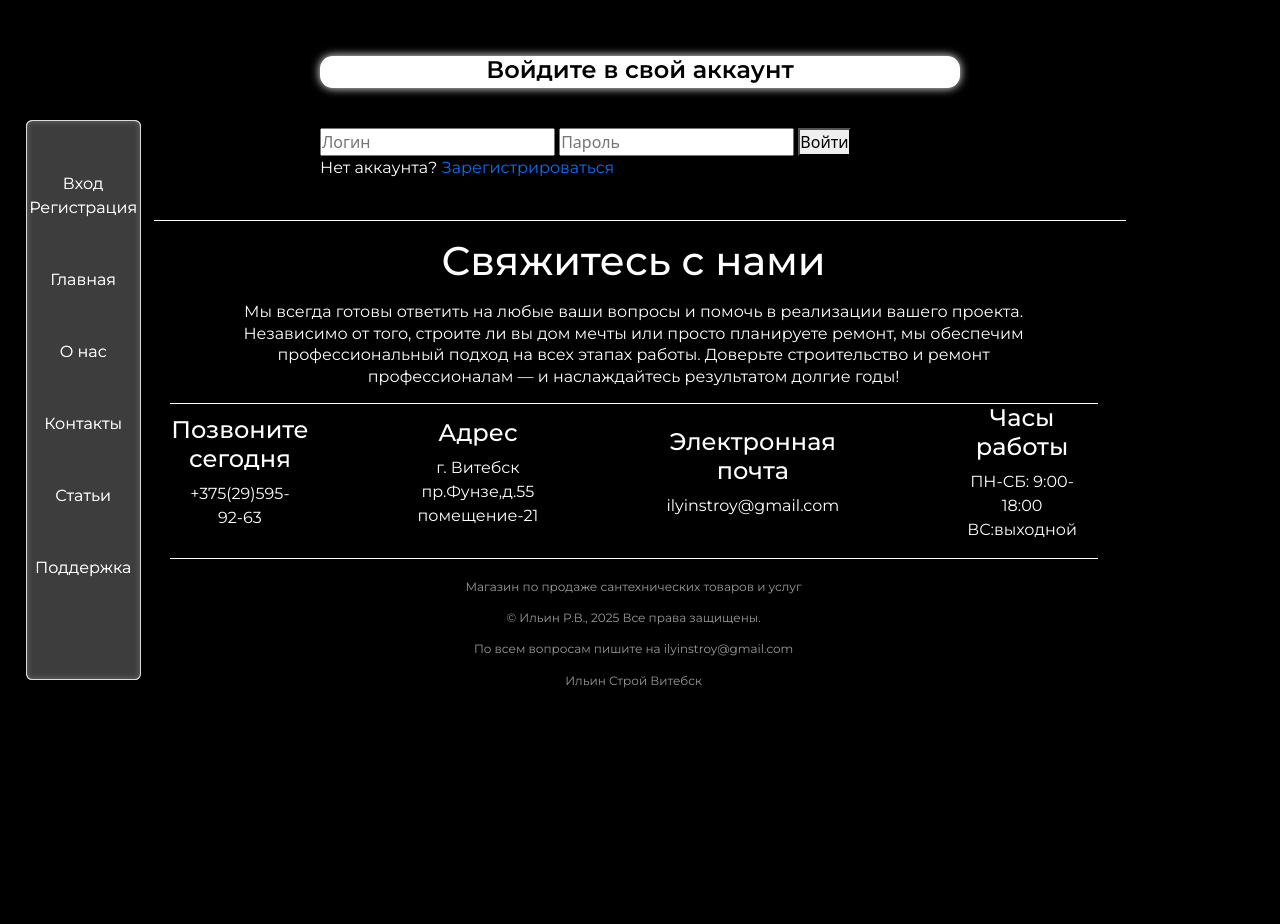
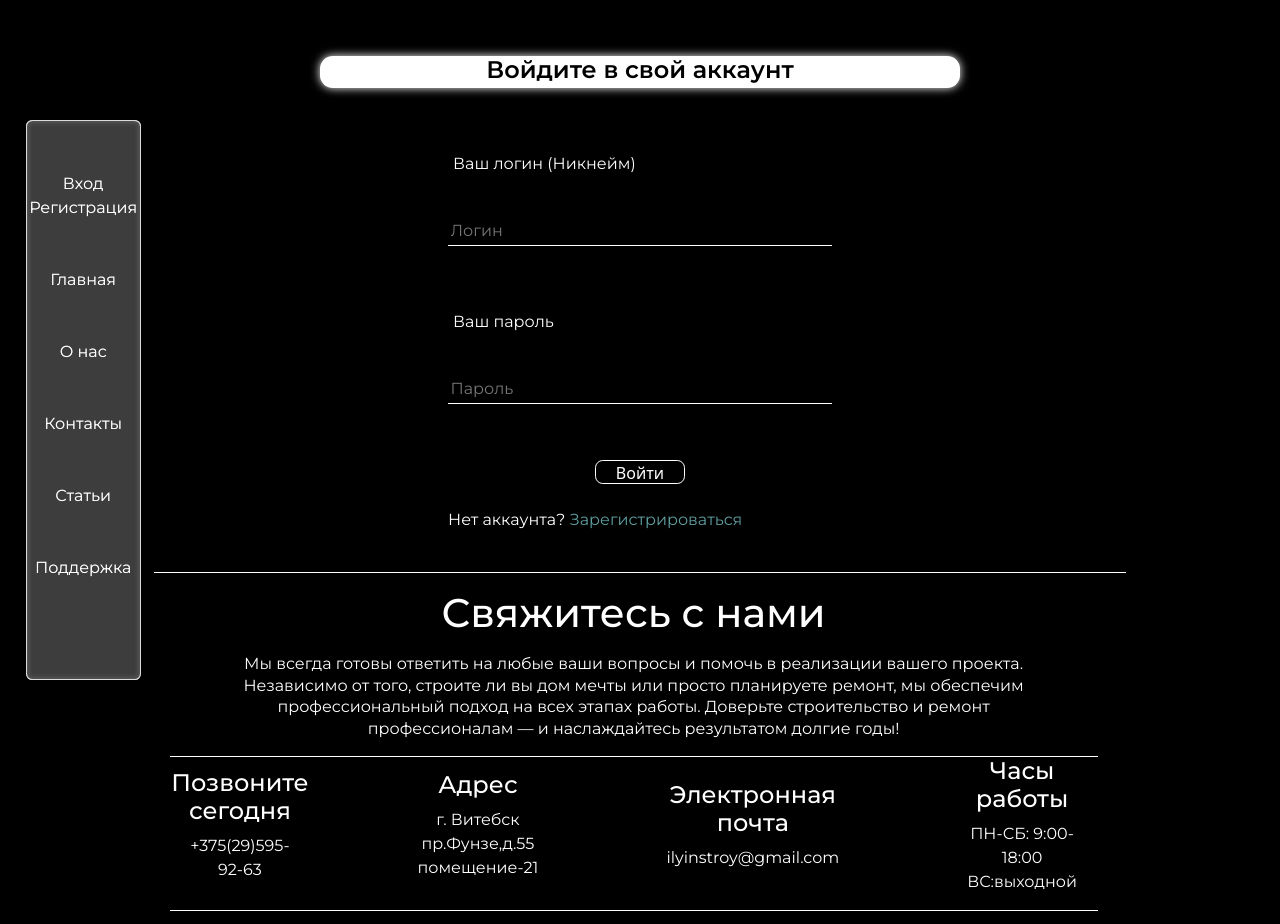
Before and after one commit to ASAFGracia/ilyin_stroy, a Django app: page /login/ in a window 1280 px wide. Shown: the top 924 px of the page. Before the commit the page ends 688 px from the top, so only its background shows below. Run offline with Django 5.2, Linux system fonts and the light colour scheme; parts of the project's set-up code (start-up, migrations or seed data) failed here and were passed over.

Commit message:
по тиху решаются ошибки и добавляются стили

```diff
--- a/gen/base/static/base/css/styles.css
+++ b/gen/base/static/base/css/styles.css
@@ -1,6 +1,21 @@
 * {
     margin: 0;
     padding: 0;
+}
+
+h1, h2, h3, h4, h5, h6, p {
+    color: #fff;
+    font-family: Montserrat, sans-serif;
+}
+
+a {
+    color: cadetblue;
+    font-family: Montserrat, sans-serif;
+    transition: all 0.2s ease;
+}
+
+a:hover {
+    color: aqua;
 }
 
 @keyframes fadeIn {
@@ -1928,6 +1943,10 @@ ol li {
     font-size: 1vw;
 }
 
+.list-but-info {
+    margin: 5vh 0 5vh 15vw;
+}
+
 .art-detail {
     width: 70vw;
     margin: 3vh 0 5vh 15vw;
@@ -1978,13 +1997,91 @@ ol li {
 }
 
 .login-form {
-    width: 50vw;
-    margin: 5vh 0 5vh 25vw;
+    width: 30vw;
+    margin: 5vh 0 5vh 35vw;
+}
+
+.p-to-login-user {
+    justify-content: center;
+    margin: 3vh 0 2vh 0.4vw;
+}
+
+.but-login {
+    width: 7vw;
+    height: 3vh;
+    background-color: #000;
+    color: #fff;
+    border: 1px solid #fff;
+    border-radius: 0.6vw;
+    transition: all 0.5s ease;
+    margin: 2vh 0 3vh 0;
+    align-self: center;
+}
+
+.but-login:hover {
+    transform: scale(1.1);
+    background-color: #1c1c1c;
+}
+
+.form-login {
+    display: flex;
+    flex-direction: column;
+}
+
+.form-login input {
+    background-color: black;
+    color: #fff;
+    border: none;
+    border-bottom: #fff solid 1px;
+    margin: 0 0 2vh 0;
+    font-size: 2vh;
+    font-family: Montserrat, sans-serif;
+    padding: 0.2vw;
+}
+
+.register-form input {
+    background-color: black;
+    color: #fff;
+    border: none;
+    border-bottom: #fff solid 1px;
+    margin: 0 0 2vh 0;
+    font-size: 2vh;
+    font-family: Montserrat, sans-serif;
+    padding: 0.2vw;
+}
+
+.but-reg {
+    width: 10vw;
+    height: 4vh;
+    background-color: #000;
+    color: #fff;
+    font-family: Montserrat, sans-serif;
+    border: 1px solid #fff;
+    border-radius: 0.8vw;
+    transition: all 0.5s ease;
+    margin: 2vh 0 3vh 0;
 }
 
 .but-art-create {
     margin: 1vh;
     padding: 1vw;
+}
+
+.but-admin {
+    text-decoration: none;
+    transition: all 1s ease;
+}
+
+.but-admin p {
+    border: #fff solid 1px;
+    color: snow;
+    border-radius: 2vw;
+    padding: 0.3vw;
+}
+
+.but-admin:hover {
+    color: #818181;
+    transition: all 1s ease;
 }
 
 @media (orientation: portrait) {
--- a/gen/base/templates/base/base.html
+++ b/gen/base/templates/base/base.html
@@ -17,9 +17,6 @@
     <header>
 
         <div class="ul-gen">
-{#                <div class="index-div-photo1">#}
-{#                    <a href="{% url 'home' %}"><img src="{% static "base/img/LOGO.png" %}" alt=""></a>#}
-{#                </div>#}
                 {% if user.is_authenticated %}
                     <!-- Если пользователь вошёл в аккаунт -->
                     <a href="{% url 'profile' %}" class="ssgen">Профиль</a>
@@ -35,7 +32,7 @@
                 <a href="{% url 'article_list' %}" class="ssgen"><p>Статьи</p></a>
                 <a href="{% url 'support' %}" class="ssgen"><p>Поддержка</p></a>
                 {% if user.is_staff %}
-                    <a href="/admin/">Админка</a>
+                    <a href="/admin/" class="but-admin"><p>Админка</p></a>
                 {% endif %}
         </div>
     </header>
--- a/gen/base/templates/base/login.html
+++ b/gen/base/templates/base/login.html
@@ -12,11 +12,13 @@
     </div>
 
     <div class="login-form">
-        <form method="POST">
+        <form method="POST" class="form-login">
             {% csrf_token %}
-            <input type="text" name="username" placeholder="Логин">
-            <input type="password" name="password" placeholder="Пароль">
-            <button type="submit">Войти</button>
+            <label for="username"><p class="p-to-login-user">Ваш логин (Никнейм)</p></label><br>
+            <input type="text" name="username" placeholder="Логин"><br>
+            <label for="password"><p class="p-to-login-user">Ваш пароль</p></label><br>
+            <input type="password" name="password" placeholder="Пароль"><br>
+            <button type="submit" class="but-login">Войти</button>
         </form>
         {% if error %}
             <p style="color: red;">{{ error }}</p>
--- a/gen/base/templates/base/register.html
+++ b/gen/base/templates/base/register.html
@@ -17,7 +17,8 @@
         <form method="post">
             {% csrf_token %}
             {{ form.as_p }}
-            <button type="submit">Зарегистрироваться</button>
+            <button type="submit" class="but-reg">Зарегистрироваться</button>
+            <p>Есть аккаунт?</p><a href="{% url 'login' %}">Войти</a>
         </form>
     </div>
 
--- a/gen/gen/settings.py
+++ b/gen/gen/settings.py
@@ -45,6 +45,8 @@ ACCOUNT_EMAIL_REQUIRED = True
 ACCOUNT_USERNAME_REQUIRED = False  # поскольку будем использовать никнейм отдельно
 SOCIALACCOUNT_AUTO_SIGNUP = False  # чтобы можно было редактировать форму после соцрегистрации
 
+
+LOGIN_URL = "/login/"
 
 AUTH_USER_MODEL = 'base.CustomUser'
 
```
Also changed, not shown: gen/base/templates/base/article_list.html (+14 -8 lines).
